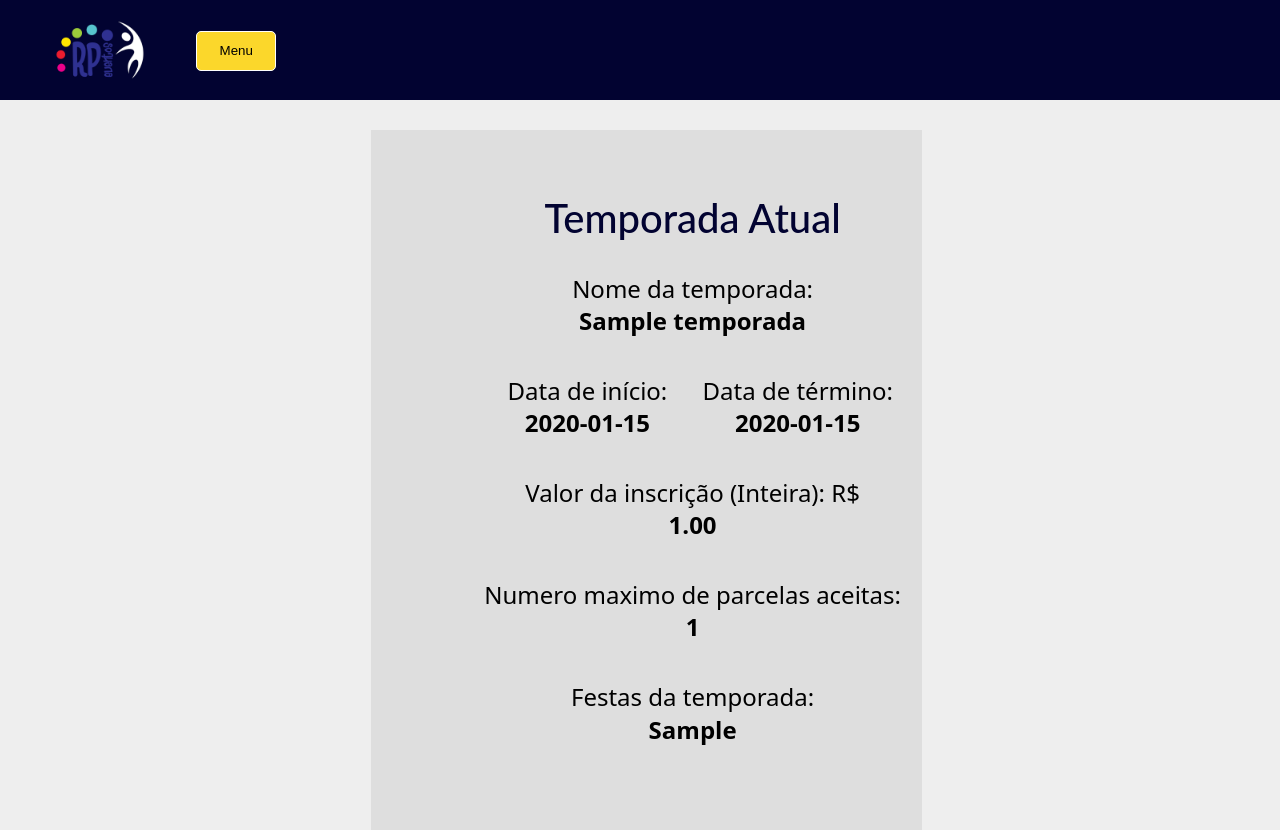
After one commit to TheTVS/FATEC-PI-2, a PHP site: page /temp.php in a window 1280 px wide. The commit adds this page. Run offline with PHP 8.4, Linux system fonts and the light colour scheme; tables that the repository leaves empty hold one stand-in row (values such as "Sample post").

Commit message:
Temporadas finalizado arrrumando envio_forms

```diff
--- a/admin.php
+++ b/admin.php
@@ -14,6 +14,7 @@
             <td style="width: 50%;">
                 <div class="area">
                     <div class="titulo">TEMPORADA <span class="material-symbols-outlined">menu</span></div>
+                    <button onclick="window.location.href = 'temp.php'" class="btn">Temporada atual</button>
                     <button onclick="window.location.href = 'newTemp.php'" class="btn">Iniciar nova temporada</button>
                     <button onclick="window.location.href = 'altTemp.php'" class="btn">Alterar Temporada Atual</button>
                 </div>
--- a/newTemp.php
+++ b/newTemp.php
@@ -51,7 +51,7 @@ if (isset($_GET['texto'])) {
 <body>
     <div class="navbar">
         <img src="resource/img/image/logo_rp_eventos_500x500.png" alt="logo">
-        <a href="admin.php">voltar</a>
+        <button onclick="window.location.href = 'admin.php'" class="btn">Menu</button>
     </div>
     <div class="tablescroll">
         <table>
--- a/resource/database/conexao.php
+++ b/resource/database/conexao.php
@@ -2,7 +2,7 @@
 
 $hostname = "localhost";
 $user = "root";
-$password = "1234";
+$password = "fatec";
 $database = "rp_eventos";
 $conexao = mysqli_connect($hostname, $user, $password, $database);
 
--- a/resource/styles/temp.css
+++ b/resource/styles/temp.css
@@ -24,7 +24,7 @@ div.navbar img{
 table{
     position: relative;
     top:30px;
-    left: 15%;
+    left: 10%;
     text-align: center;
     width: fit-content;
     background-color: #DEDEDE;
@@ -71,3 +71,13 @@ input.btn{
 div.bold{
     font-weight: bold;
 }
+button{
+    position: relative;
+    top: -45%;
+    left: 40px;
+    height: 40px;
+    width: 80px;
+    border: 1px solid white;
+    border-radius: 5px;
+    background-color: #FBD72B;
+}
--- /dev/null
+++ b/temp.php
@@ -0,0 +1,89 @@
+<?php
+    include('resource/database/conexao.php');
+
+    $texto = '';
+    //Select para mostrar qual temporada esta
+    $sql = "SELECT * FROM temporada WHERE temp_id = (SELECT MAX(temp_id) FROM temporada)";
+
+    $result = $conexao->query($sql);
+
+    // Verifica se um resultado foi encontrado
+    if ($result->num_rows > 0) {
+        // Busca os dados
+        $row = $result->fetch_assoc();
+
+        // Salva os dados em variáveis
+        $id = $row['temp_id'];
+        $dataInicio = $row['temp_data_inicio'];
+        $dataFim = $row['temp_data_fim'];
+        $tempFesta = $row['temp_festa'];
+        $tempNome = $row['temp_nome'];
+        $valorInscrição = $row['temp_preco'];
+        $maxParcelas = $row['temp_max_parcela'];
+        $festaTemp = $row['temp_festa'];
+
+    } else {
+        $texto = "Nenhuma temporada encontrada.";
+    }
+    // Fecha a conexão
+    $conexao->close();
+?>
+<!DOCTYPE html>
+<html lang="pt-br">
+<head>
+    <meta charset="UTF-8">
+    <meta name="viewport" content="width=device-width, initial-scale=1.0">
+    <link rel="stylesheet" type="text/css" href="resource/styles/temp.css">
+    <title>Document</title>
+</head>
+<body>
+    <div class="navbar"><img src="resource\img\image\logo_rp_eventos_500x500.png" alt="logo">
+    <button onclick="window.location.href = 'admin.php'" class="btn">Menu</button>
+    </div>
+    <div class="conteudo">
+        <div class="tablescroll" style="max-height: 700px;min-height: 700px;">
+
+        <table style="left: 20%;">
+            <tr>
+                <td colspan="2">
+                    <?php echo "$texto";?>
+                </td>
+            </tr>
+            <tr>
+                <td colspan="2">
+                    <h1>Temporada Atual</h1>
+                </td>
+            </tr>
+            <tr>
+                <td colspan="2">
+                    Nome da temporada: <div class="bold"><?php echo "$tempNome";?></div><br>
+                </td>
+            </tr>
+            <tr>
+                <td style="width: 50%;">
+                    Data de início: <div class="bold"><?php echo "$dataInicio";?></div><br>
+                </td>
+                <td style="width: 50%;">
+                    Data de término: <div class="bold"><?php echo "$dataFim";?></div><br>
+                </td>
+            </tr>
+            <tr>
+                <td colspan="2">
+                        Valor da inscrição (Inteira): R$<div class="bold"><?php echo "$valorInscrição";?></div><br>
+                </td>
+            </tr>
+            <tr>
+                <td colspan="2">
+                        Numero maximo de parcelas aceitas: <div class="bold"><?php echo "$maxParcelas";?></div><br>
+                </td>
+            </tr>
+            <tr>
+                <td colspan="2">
+                        Festas da temporada: <div class="bold"><?php echo "$festaTemp";?></div>
+                </td>
+            </tr>
+        </table>
+        </div>
+    </div>
+</body>
+</html>
```
Also changed, not shown: altTemp.php (+5 -5 lines), envio_forms.php (+46 -53 lines).
